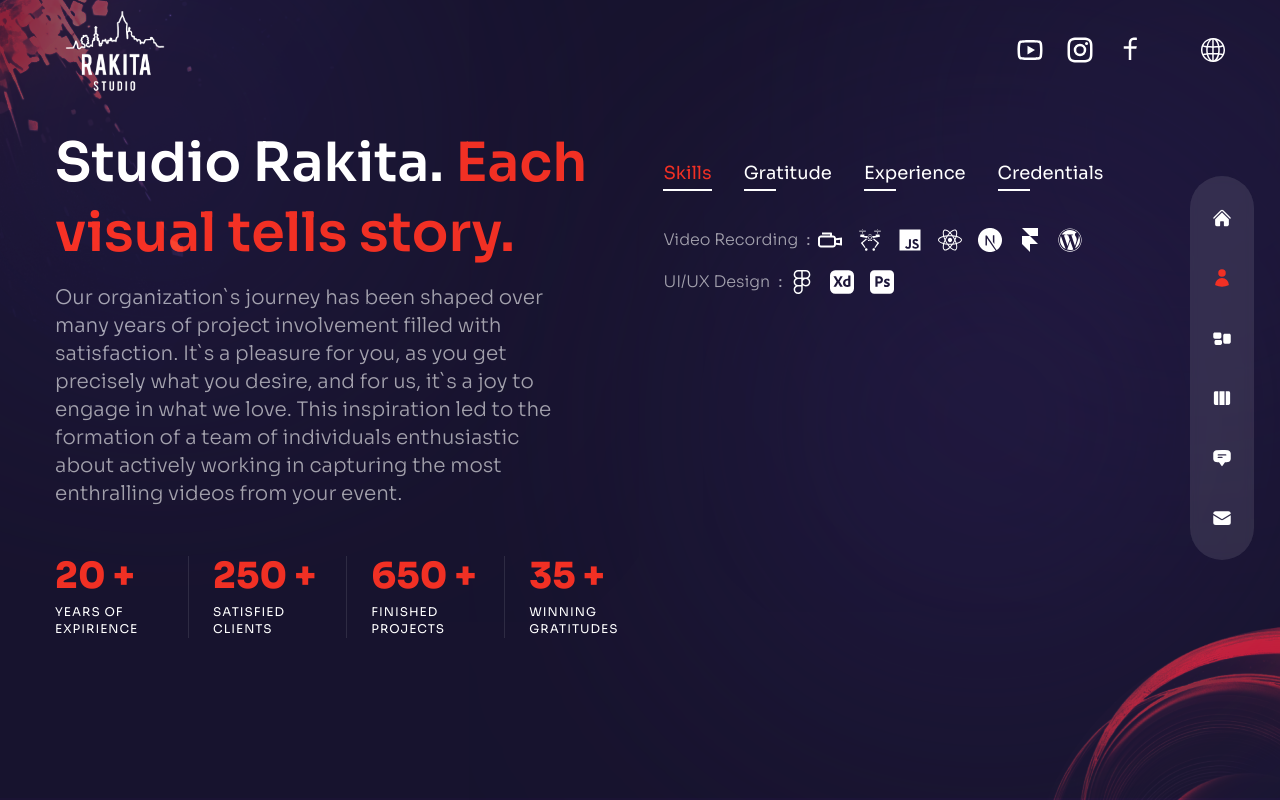
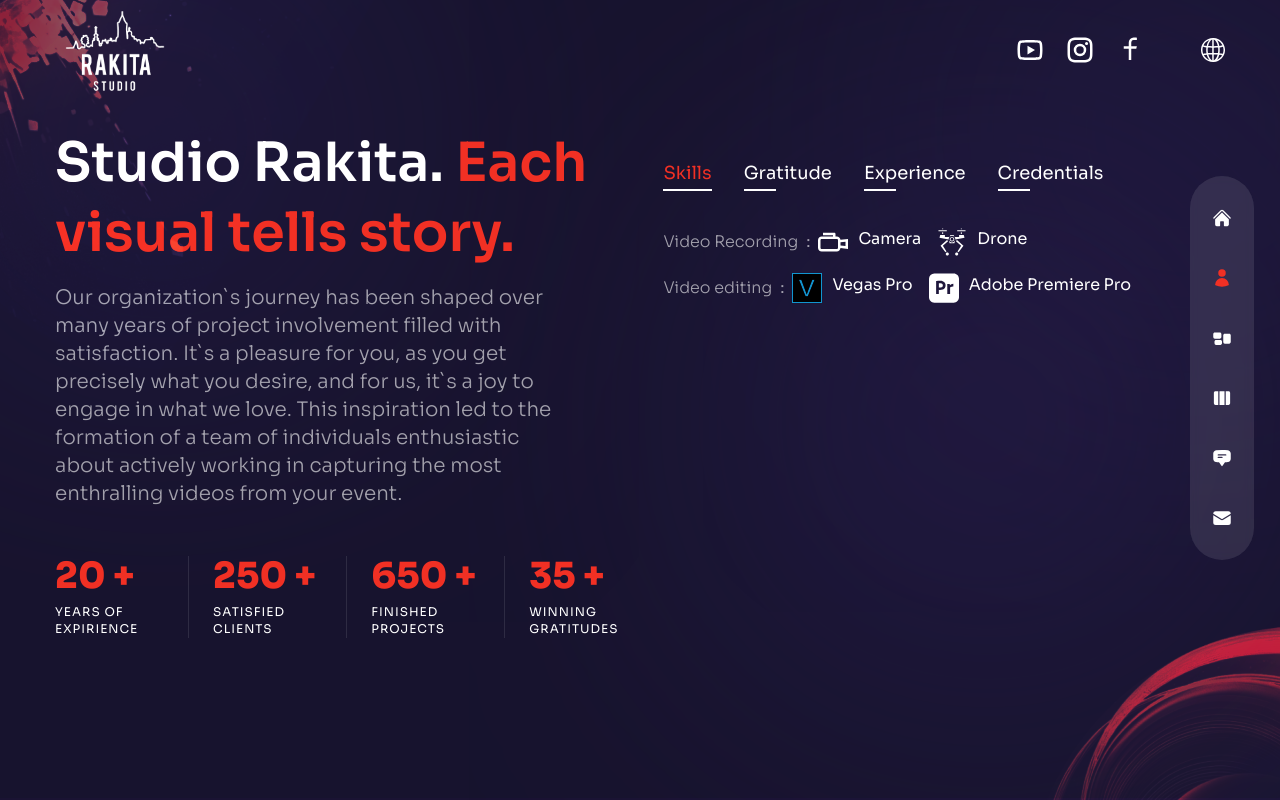
Before and after one commit to MirosBL45/studio_rakita, a Next.js app: page /about in a window 1280 px wide. Built offline with nearby package versions, Linux system fonts and the light colour scheme.

Commit message:
skills added

```diff
--- a/data/aboutData.js
+++ b/data/aboutData.js
@@ -1,22 +1,8 @@
 // icons
-import {
-  FaJs,
-  FaReact,
-  FaWordpress,
-  FaFigma,
-} from "react-icons/fa";
-
 import { CgCamera } from "react-icons/cg";
-import { TbDrone } from "react-icons/tb";
 import { GiDeliveryDrone } from "react-icons/gi";
-
-import {
-  SiNextdotjs,
-  SiFramer,
-  SiAdobexd,
-  SiAdobephotoshop,
-} from "react-icons/si";
-
+import { SiAdobepremierepro } from "react-icons/si";
+import vegasIcon from '../public/vegas.svg'
 
 //  data
 export const aboutData = [
@@ -26,21 +12,27 @@ export const aboutData = [
       {
         title: "Video Recording",
         icons: [
-          <CgCamera key="camera" />,
-          <GiDeliveryDrone key="drone" />,
-          <FaJs key="js" />,
-          <FaReact key="react" />,
-          <SiNextdotjs key="nextjs" />,
-          <SiFramer key="framer" />,
-          <FaWordpress key="wordpress" />,
+          {
+            iconThis: <CgCamera key="camera" />,
+            title: "Camera"
+          },
+          {
+            iconThis: <GiDeliveryDrone key="drone" />,
+            title: "Drone"
+          },
         ],
       },
       {
-        title: "UI/UX Design",
+        title: "Video editing",
         icons: [
-          <FaFigma key="figma" />,
-          <SiAdobexd key="adobexd" />,
-          <SiAdobephotoshop key="photoshop" />,
+          {
+            iconThis: vegasIcon.src,
+            title: "Vegas Pro"
+          },
+          {
+            iconThis: <SiAdobepremierepro key="premierepro" />,
+            title: "Adobe Premiere Pro"
+          },
         ],
       },
     ],
@@ -101,21 +93,27 @@ export const aboutDataSR = [
       {
         title: "Video Snimanje",
         icons: [
-          <CgCamera key="camera" />,
-          <GiDeliveryDrone key="drone" />,
-          <FaJs key="js" />,
-          <FaReact key="react" />,
-          <SiNextdotjs key="nextjs" />,
-          <SiFramer key="framer" />,
-          <FaWordpress key="wordpress" />,
+          {
+            iconThis: <CgCamera key="camera" />,
+            title: "Kamerom"
+          },
+          {
+            iconThis: <GiDeliveryDrone key="drone" />,
+            title: "Dronom"
+          },
         ],
       },
       {
-        title: "srUI/UX Design",
+        title: "Video montaža",
         icons: [
-          <FaFigma key="figma" />,
-          <SiAdobexd key="adobexd" />,
-          <SiAdobephotoshop key="photoshop" />,
+          {
+            iconThis: vegasIcon.src,
+            title: "Vegas Pro"
+          },
+          {
+            iconThis: <SiAdobepremierepro key="premierepro" />,
+            title: "Adobe Premiere Pro"
+          },
         ],
       },
     ],
--- a/pages/about/index.jsx
+++ b/pages/about/index.jsx
@@ -1,3 +1,4 @@
+// data
 import {
   aboutData,
   aboutDataSR,
@@ -8,6 +9,9 @@ import {
   projects,
   gratitude,
 } from '../../data/aboutData';
+
+// next image
+import Image from 'next/image';
 import { useState } from 'react';
 
 // components
@@ -186,8 +190,23 @@ function About() {
                     <div className="flex gap-x-4">
                       {/* icons */}
                       {item.icons?.map((icon, iconIndex) => (
-                        <div key={iconIndex} className="text-2xl text-white">
-                          {icon}
+                        <div
+                          key={iconIndex}
+                          className="text-3xl text-white flex gap-x-[10px]"
+                        >
+                          {typeof icon.iconThis === 'string' ? (
+                            <Image
+                              src={icon.iconThis}
+                              width={30}
+                              height={30}
+                              alt={icon.title}
+                            />
+                          ) : (
+                            icon.iconThis
+                          )}
+                          <span className="text-base text-white">
+                            {icon.title}
+                          </span>
                         </div>
                       ))}
                     </div>
@@ -203,11 +222,26 @@ function About() {
                     <div className="hidden md:flex">:</div>
                     {/* years */}
                     {item.stage && <div>{item.stage}</div>}
-                    <div className="flex gap-x-4">
+                    <div className="flex gap-x-[30px]">
                       {/* icons */}
                       {item.icons?.map((icon, iconIndex) => (
-                        <div key={iconIndex} className="text-2xl text-white">
-                          {icon}
+                        <div
+                          key={iconIndex}
+                          className="text-3xl text-white flex gap-x-[10px]"
+                        >
+                          {typeof icon.iconThis === 'string' ? (
+                            <Image
+                              src={icon.iconThis}
+                              width={30}
+                              height={30}
+                              alt={icon.title}
+                            />
+                          ) : (
+                            icon.iconThis
+                          )}
+                          <span className="text-base text-white">
+                            {icon.title}
+                          </span>
                         </div>
                       ))}
                     </div>
```
Also changed, not shown: public/vegas.svg (added).
